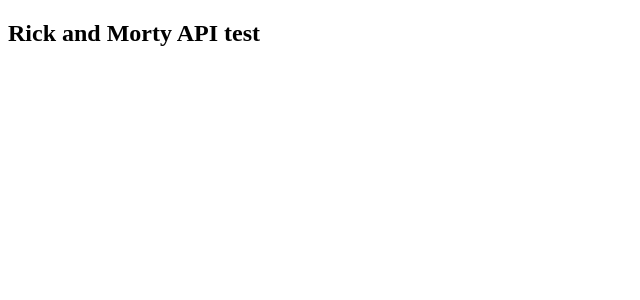
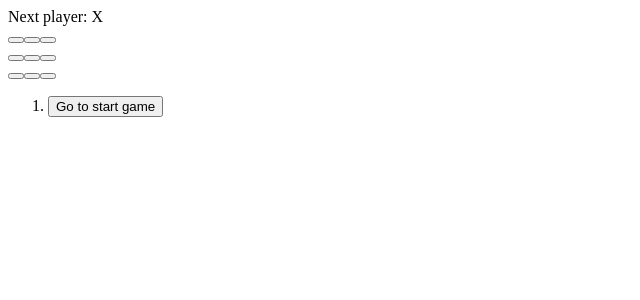
Before and after one commit to informatropico/Frontend-Gym, a React app in the folder ReactWithWebpack/: page / in a window 1280 px wide. Shown: the top 300 px of the page, without its empty margins (0-640 px from the left). Built offline with nearby package versions, Linux system fonts and the light colour scheme.

Commit message:
Tic Tac Toe

```diff
--- a/ReactWithWebpack/public/index.html
+++ b/ReactWithWebpack/public/index.html
@@ -3,7 +3,7 @@
 <head>
     <meta charset="UTF-8">
     <meta name="viewport" content="width=device-width, initial-scale=1.0">
-    <title>Rick and Morty API</title>
+    <title>Tic Tac Toe</title>
 </head>
 <body>
     <section id="root"></section>
--- /dev/null
+++ b/ReactWithWebpack/src/App.jsx
@@ -0,0 +1,119 @@
+import { useState } from "react";
+
+export default function Game()
+{
+    const [xIsNext, setXIsNext] = useState(true);
+    const [history, setHistory] = useState([Array(9).fill(null)]);
+    const [currentMove, setCurrentMove] = useState(0);
+    const currentSquares = history[currentMove];
+
+    function handlePlay(nextSquares) {
+        const nextHistory = [...history.slice(0, currentMove + 1), nextSquares];
+        setHistory(nextHistory);
+        setCurrentMove(nextHistory.length -1)
+        setXIsNext(!xIsNext);
+    }
+
+    function jumpTo(move) {
+        setCurrentMove(move);
+        setXIsNext(move % 2 === 0);
+    }
+
+    const moves = history.map((squares, move) => {
+        let description;
+        if (move > 0) {
+            description = 'Go to move #' + move;
+        } else {
+            description = 'Go to start game';
+        }
+        return (
+            <li key={move}>
+                <button onClick={() => jumpTo(move)}>{description}</button>
+            </li>
+        );
+    });
+
+    return (
+        <div className="game">
+            <div className="board">
+                <Board xIsNext={ xIsNext } squares={ currentSquares } onPlay={ handlePlay } />
+            </div>
+            <div className="game-info">
+                <ol>
+                    {moves}
+                </ol>
+            </div>
+        </div>
+    );
+}
+
+function Board(xIsNext, squares, onPlay)
+{
+    function handleClick(i) {
+        if (squares[i] || calculateWinner(squares)){
+            return;
+        }
+
+        const nextSquares = squares.slice();
+        xIsNext ? nextSquares[i] = 'X' : nextSquares[i] = 'O';
+        onPlay(nextSquares);
+    }
+
+    const winner = calculateWinner(squares);
+    let status = winner ? ('Winner: ' + winner) : ('Next player: ' + (xIsNext ? 'X' : 'O'));
+
+    return (
+        <>
+            <div className="status">{ status }</div>
+            <div className="board-row">
+                <Square value={squares[0]} onSquareClick={() => handleClick(0)} />
+                <Square value={squares[1]} onSquareClick={() => handleClick(1)} />
+                <Square value={squares[2]} onSquareClick={() => handleClick(2)} />
+            </div>
+            <div className="board-row">
+                <Square value={squares[3]} onSquareClick={() => handleClick(3)} />
+                <Square value={squares[4]} onSquareClick={() => handleClick(4)} />
+                <Square value={squares[5]} onSquareClick={() => handleClick(5)} />
+            </div>
+            <div className="board-row">
+                <Square value={squares[6]} onSquareClick={() => handleClick(6)} />
+                <Square value={squares[7]} onSquareClick={() => handleClick(7)} />
+                <Square value={squares[8]} onSquareClick={() => handleClick(8)} />
+            </div>
+        </>
+    );
+}
+
+function Square({value, onSquareClick})
+{
+    return (
+        <button
+            className="square"
+            onClick={onSquareClick}
+        >
+            {value}
+        </button>
+    );
+}
+
+function calculateWinner(squares)
+{
+    const winnerLines = [
+        [0, 1, 2],
+        [3, 4, 5],
+        [6, 7, 8],
+        [0, 3, 6],
+        [1, 4, 7],
+        [2, 5, 8],
+        [0, 4, 8],
+        [2, 4, 6]
+    ]
+
+    for (let index = 0; index < winnerLines.length; index++) {
+        const [a, b, c] = winnerLines[index];
+        if (squares[a] && squares[a] === squares[b] && squares[a] === squares[c]) {
+            return squares[a];
+        }
+    }
+    return null;
+}
--- a/ReactWithWebpack/src/index.js
+++ b/ReactWithWebpack/src/index.js
@@ -1,11 +1,11 @@
+import React, {StrictMode} from 'react';
 import ReactDOM from 'react-dom/client';
-
-function App() {
-    return (
-        <h1>Rick and Morty API test</h1>
-    );
-}
+import App from './App'
 
 const container = document.getElementById('root');
 const root = ReactDOM.createRoot(container);
-root.render(<App />);
+root.render(
+    <StrictMode>
+        <App />
+    </StrictMode>
+);
--- a/ReactWithWebpack/webpack.config.js
+++ b/ReactWithWebpack/webpack.config.js
@@ -5,13 +5,16 @@
     module: {
         rules: [
             {
-                test: /\.js$/,
+                test: /\.(js|jsx)$/,
                 exclude: /node_modules/,
                 use: {
                     loader: 'babel-loader',
                 },
             },
         ],
+    },
+    resolve: {
+        extensions: ["*", ".js", ".jsx"],
     },
     plugins: [
         new HtmlWebpackPlugin({
```
